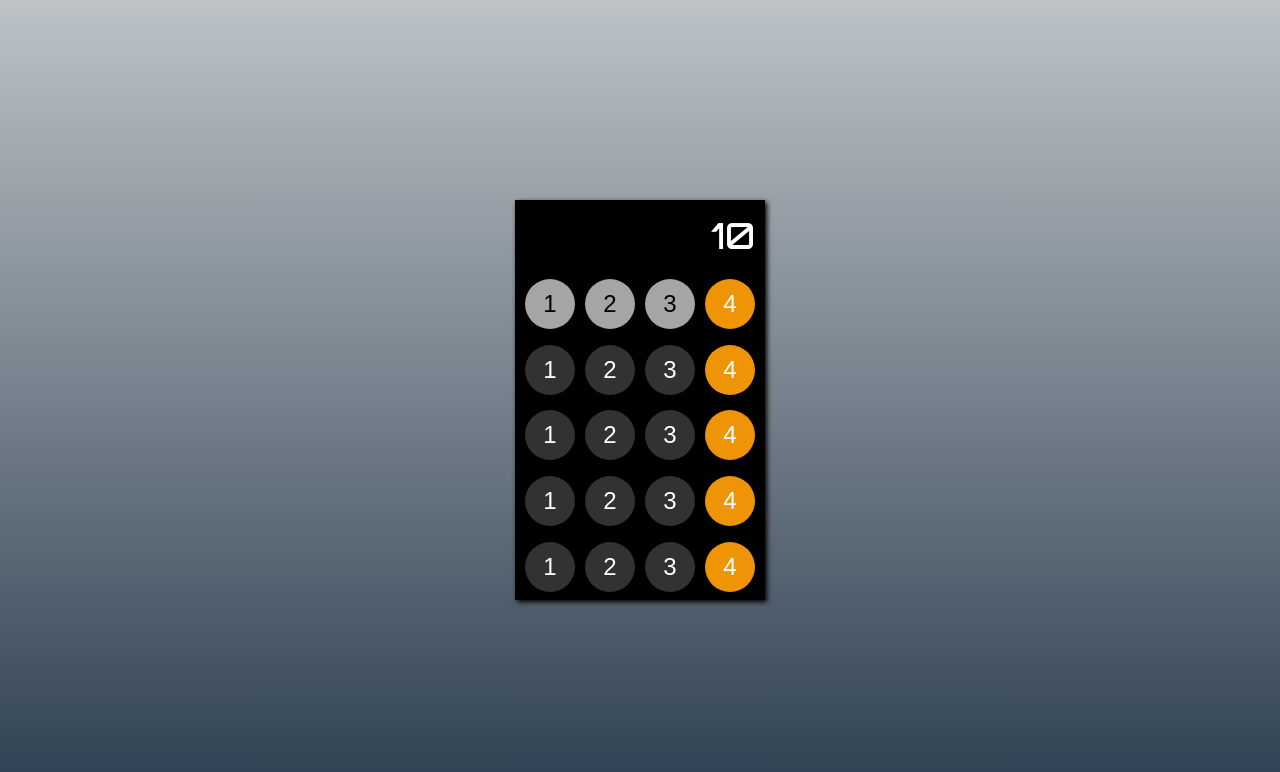
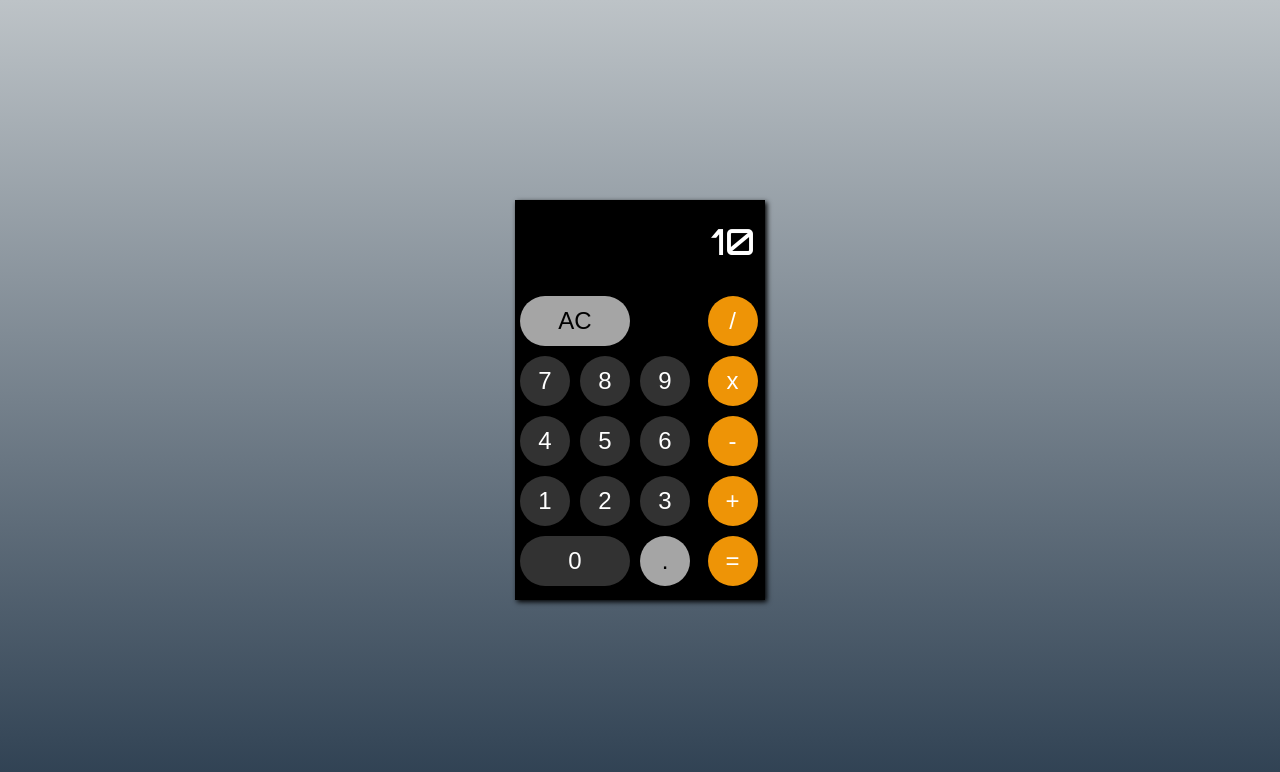
Before and after one commit to kritebh/fcc-calculator-react-project, a React (Create React App) app: page / in a window 1280 px wide. Shown: the top 772 px of the page. Built offline with nearby package versions, Linux system fonts and the light colour scheme.

Commit message:
ui completed

```diff
--- a/src/App.css
+++ b/src/App.css
@@ -2,6 +2,8 @@
 
 *{
     box-sizing: border-box;
+    margin: 0px;
+    padding: 0px;
 }
 
 body{
@@ -27,6 +29,19 @@ body{
 
 }
 
+
+.nums-container{
+    width: 75%;
+}
+
+button.ac{
+    margin-right: 50%;
+}
+
+.ops-container{
+    width: 25%;
+}
+
 #display{
     color: white;
     width: 100%;
@@ -43,6 +58,19 @@ button{
     height: 50px;
     width: 50px;
     margin: 5px;
+    cursor: pointer;
+}
+
+button:active{
+    transform: scale(0.98);
+}
+
+button:hover{
+    opacity: 0.9;
+}
+
+button:focus{
+    outline: none;
 }
 
 button.orange{
@@ -58,3 +86,8 @@ button.dark-grey{
 button.light-grey{
     background-color: #a5a5a5;
 }
+
+button.big-v{
+    border-radius: 50px;
+    width: 110px;
+}
--- a/src/App.js
+++ b/src/App.js
@@ -1,31 +1,33 @@
-import React from 'react'
-import "./App.css"
+import React from "react";
+import "./App.css";
+
+const num = [7, 8, 9,4, 5, 6, 1, 2, 3,0];
+const operator = ["/", "x", "-", "+", "="];
 
 function App() {
   return (
     <div className="calculator">
+      <div className="display" id="display">
+        10
+      </div>
 
-    <div className="display" id="display">10</div>
-    <button className="light-grey">1</button>
-    <button className="light-grey">2</button>
-    <button className="light-grey">3</button>
-    <button className="orange">4</button>
-    <button className="dark-grey">1</button>
-    <button className="dark-grey">2</button>
-    <button className="dark-grey">3</button>
-    <button className="orange">4</button>
-    <button className="dark-grey">1</button>
-    <button className="dark-grey">2</button>
-    <button className="dark-grey">3</button>
-    <button className="orange">4</button>
-    <button className="dark-grey">1</button>
-    <button className="dark-grey">2</button>
-    <button className="dark-grey">3</button>
-    <button className="orange">4</button>
-    <button className="dark-grey">1</button>
-    <button className="dark-grey">2</button>
-    <button className="dark-grey">3</button>
-    <button className="orange">4</button>
+      <div className="nums-container">
+      <button className="light-grey ac big-v">AC</button>
+        {num.map(n=>{
+          return <button className={`dark-grey ${n===0 && "big-v"}`}>{n}</button>
+        })}
+      <button className="light-grey">.</button>
+      </div>
+      <div className="ops-container">
+        {operator.map((o) => {
+
+          return (
+            <button key={o} className="orange">
+              {o}
+            </button>
+          );
+        })}
+      </div>
     </div>
   );
 }
```
